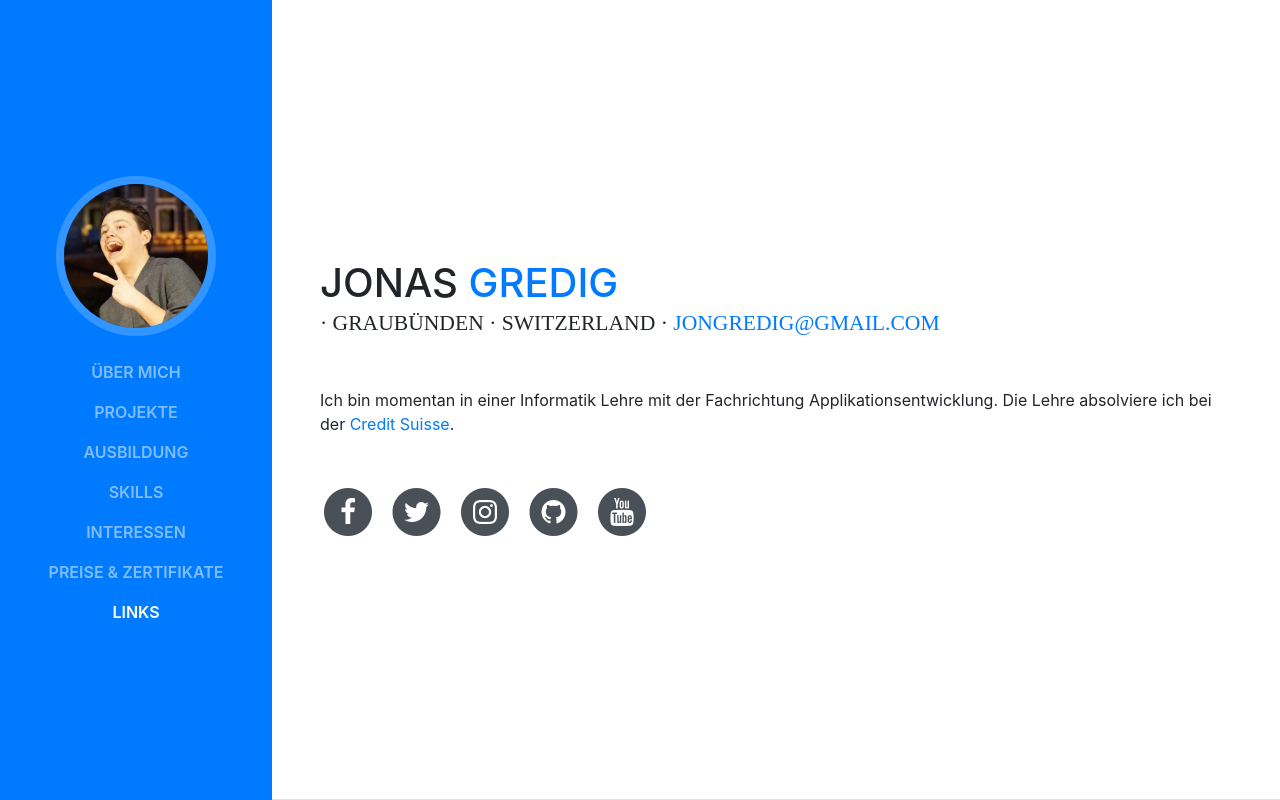
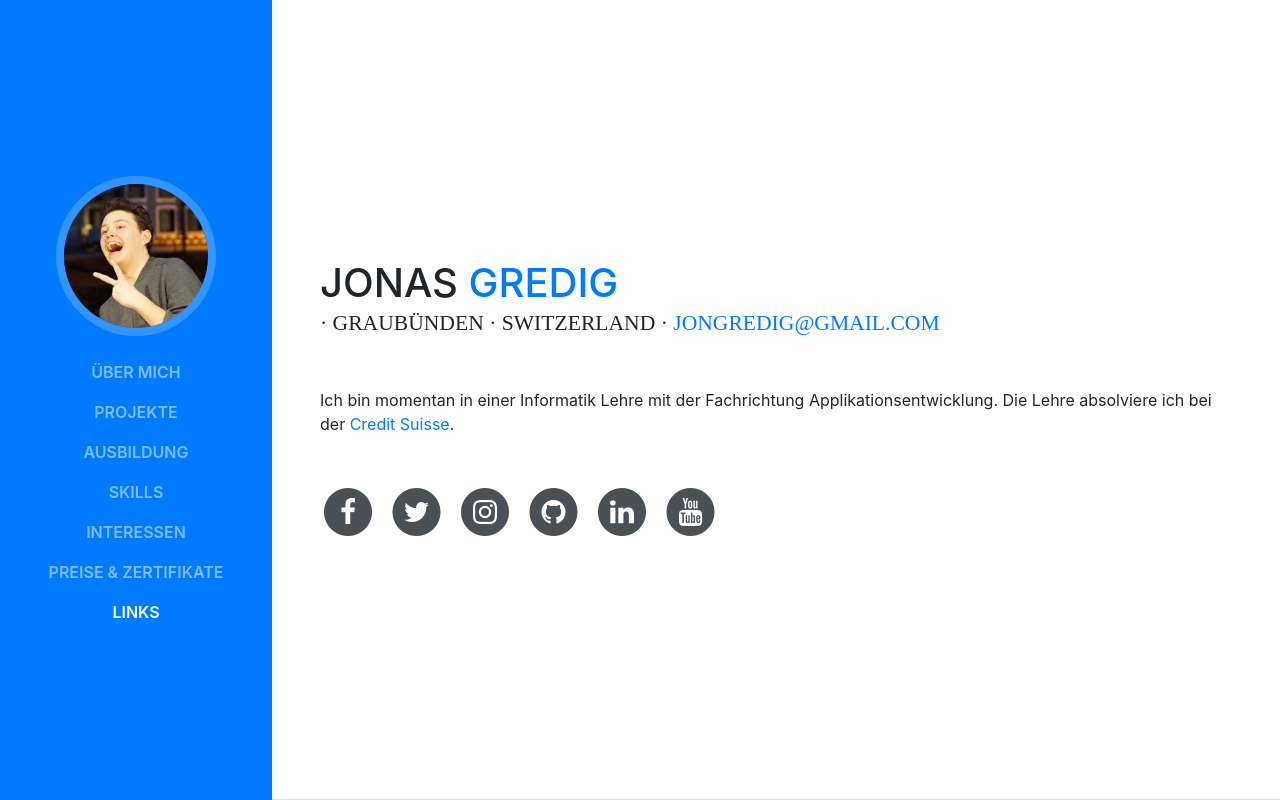
Before and after one commit to JonasGredig/JonasGredigWebsite, a website with bundled scripts: page index.html in a window 1280 px wide. Shown: the top 800 px of the page. Built offline with nearby package versions, Linux system fonts and the light colour scheme; a web font is replaced by a local one.

Commit message:
added LinkedIn

```diff
--- a/index.html
+++ b/index.html
@@ -114,6 +114,14 @@
                 <span class="fa-stack fa-lg">
                   <i class="fa fa-circle fa-stack-2x"></i>
                   <i class="fa fa-github fa-stack-1x fa-inverse"></i>
+                </span>
+                    </a>
+                </li>
+                <li class="list-inline-item">
+                    <a target="_blank" href="https://www.linkedin.com/in/jonas-gredig-4a6284165/">
+                <span class="fa-stack fa-lg">
+                  <i class="fa fa-circle fa-stack-2x"></i>
+                  <i class="fa fa-linkedin fa-stack-1x fa-inverse"></i>
                 </span>
                     </a>
                 </li>
```
